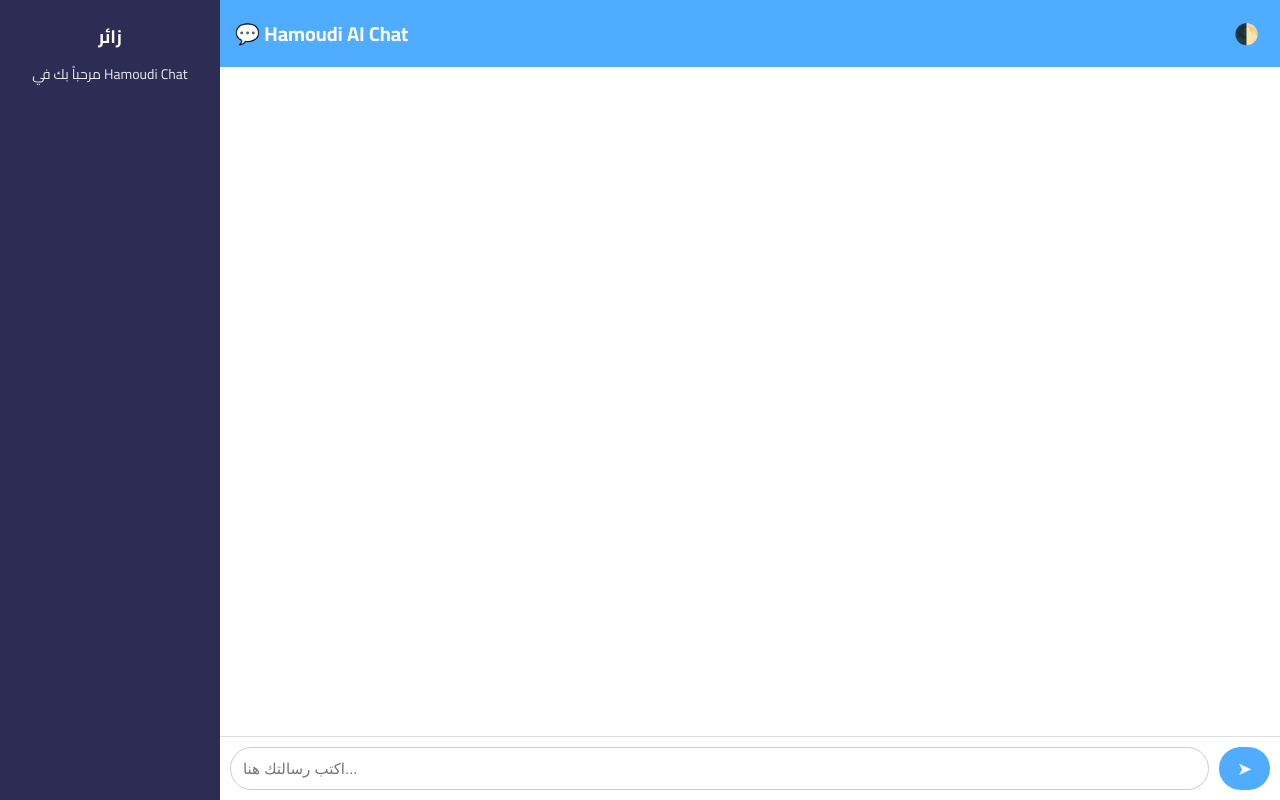
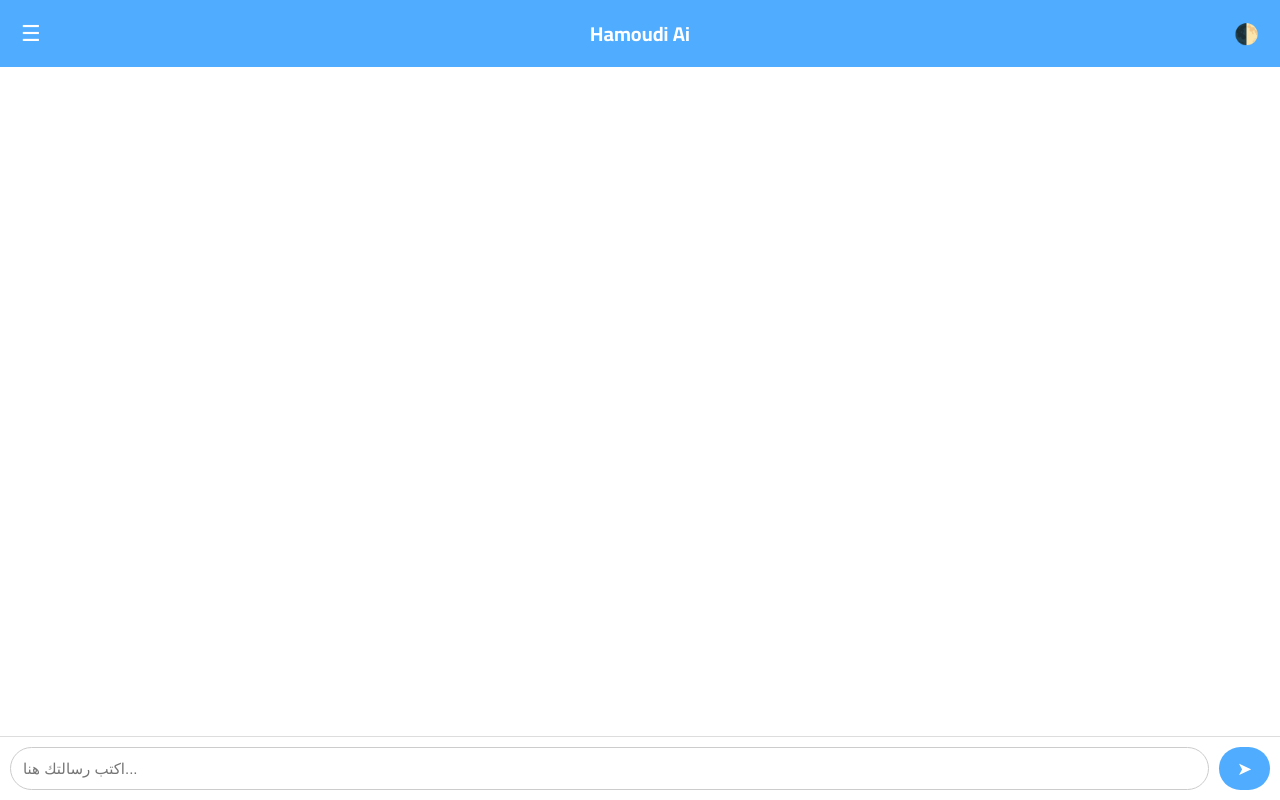
Before and after one commit to Hamoudi4app/Hamoudi-Ai, a Flask app: page /chat in a window 1280 px wide. Run offline with Flask 3, Linux system fonts and the light colour scheme; a user stored in the database is signed in; some libraries are stand-ins or nearby versions.

Commit message:
Update index.html

```diff
--- a/templates/index.html
+++ b/templates/index.html
@@ -2,31 +2,38 @@
 <html lang="ar">
 <head>
   <meta charset="UTF-8">
-  <title>Hamoudi AI Chat</title>
+  <title>Hamoudi Ai</title>
   <meta name="viewport" content="width=device-width, initial-scale=1.0">
   <link href="https://fonts.googleapis.com/css2?family=Cairo:wght@400;700&display=swap" rel="stylesheet">
   <style>
     body {
       font-family: "Cairo", sans-serif;
+      margin: 0;
+      height: 100vh;
+      display: flex;
+      flex-direction: column;
       background: linear-gradient(135deg, #1f1c2c, #928dab);
-      margin: 0;
-      padding: 0;
-      display: flex;               /* ✅ لتوزيع الشريط الجانبي + المحتوى */
-      flex-direction: row;         /* ✅ جنب بعض */
-      height: 100vh;
-      transition: background 0.3s, color 0.3s;
     }
 
     /* ✅ الشريط الجانبي */
     #sidebar {
-      width: 220px;
+      position: fixed;
+      top: 0;
+      left: -250px; /* مخفي افتراضياً */
+      width: 250px;
+      height: 100%;
       background: #2c2c54;
       color: #fff;
       padding: 20px;
       box-sizing: border-box;
+      transition: left 0.3s ease;
       display: flex;
       flex-direction: column;
       align-items: center;
+      z-index: 1000;
+    }
+    #sidebar.active {
+      left: 0; /* يظهر عند التفعيل */
     }
     #sidebar h3 {
       margin: 0 0 8px;
@@ -36,31 +43,47 @@
     #sidebar p {
       font-size: 14px;
       text-align: center;
-      margin: 0;
+      margin: 0 0 12px;
       opacity: 0.9;
     }
-
-    /* ✅ الحاوية الرئيسية للمحتوى الأصلي */
-    .main {
-      flex: 1;
-      display: flex;
-      flex-direction: column;
-      min-width: 0;
+    #logout-btn {
+      margin-top: auto;
+      padding: 10px 20px;
+      background: red;
+      color: #fff;
+      border: none;
+      border-radius: 6px;
+      cursor: pointer;
+      font-size: 14px;
+    }
+    #logout-btn:hover {
+      background: darkred;
     }
 
+    /* ✅ الهيدر */
     header {
       background: #4facfe;
       color: #fff;
       padding: 15px;
-      text-align: center;
       font-size: 20px;
       font-weight: bold;
       display: flex;
-      justify-content: space-between;
+      justify-content: center; /* النص في المنتصف */
       align-items: center;
+      position: relative;
     }
-
+    #toggle-sidebar {
+      position: absolute;
+      left: 15px;
+      background: transparent;
+      border: none;
+      font-size: 22px;
+      color: #fff;
+      cursor: pointer;
+    }
     #toggle-theme {
+      position: absolute;
+      right: 15px;
       background: transparent;
       border: none;
       font-size: 20px;
@@ -73,7 +96,6 @@
       background: #fff;
       padding: 15px;
       overflow-y: auto;
-      transition: background 0.3s, color 0.3s;
     }
 
     .message {
@@ -104,23 +126,6 @@
     .avatar {
       margin-right: 8px;
       font-size: 18px;
-    }
-
-    .images {
-      display: grid;
-      grid-template-columns: repeat(auto-fill, minmax(160px, 1fr));
-      gap: 10px;
-      margin-top: 8px;
-    }
-
-    .images img {
-      width: 100%;
-      border-radius: 10px;
-      transition: transform 0.2s;
-    }
-
-    .images img:hover {
-      transform: scale(1.05);
     }
 
     #input-area {
@@ -171,57 +176,59 @@
       background: #444;
       color: #eee;
     }
-
-    /* 📱 إخفاء الشريط الجانبي على الشاشات الصغيرة (اختياري) */
-    @media (max-width: 768px) {
-      #sidebar { display: none; }
-    }
   </style>
 </head>
 <body>
   <!-- ✅ الشريط الجانبي -->
   <aside id="sidebar">
     <h3 id="sidebar-username">زائر</h3>
-    <p>مرحباً بك في Hamoudi Chat</p>
+    <p>مرحباً بك في Hamoudi Ai</p>
+    <button id="logout-btn">تسجيل الخروج</button>
   </aside>
 
-  <!-- ✅ المحتوى الأصلي داخل حاوية -->
-  <div class="main">
+  <!-- ✅ الهيدر -->
   <header>
-      💬 Hamoudi AI Chat
+    <button id="toggle-sidebar">☰</button>
+    Hamoudi Ai
     <button id="toggle-theme">🌓</button>
   </header>
+
   <div id="chat"></div>
   <div id="input-area">
     <input id="input" type="text" placeholder="اكتب رسالتك هنا...">
     <button id="send-btn" onclick="sendMessage()">➤</button>
   </div>
-  </div>
 
   <script>
     const chatBox = document.getElementById("chat");
+    const sidebar = document.getElementById("sidebar");
+    const toggleSidebarBtn = document.getElementById("toggle-sidebar");
+    const logoutBtn = document.getElementById("logout-btn");
 
-    // 🔗 تحويل النصوص التي تحتوي على روابط إلى روابط قابلة للضغط
+    // فتح/إغلاق الشريط الجانبي
+    toggleSidebarBtn.addEventListener("click", () => {
+      sidebar.classList.toggle("active");
+    });
+
+    // زر تسجيل الخروج
+    logoutBtn.addEventListener("click", () => {
+      localStorage.clear();
+      alert("تم تسجيل الخروج");
+      window.location.href = "login.html"; // يرجع لصفحة البداية
+    });
+
     function linkify(text) {
       const urlRegex = /(https?:\/\/[^\s]+)/g;
-      return text.replace(urlRegex, function(url) {
-        return '<a href="' + url + '" target="_blank">' + url + '</a>';
-      });
+      return text.replace(urlRegex, url => '<a href="' + url + '" target="_blank">' + url + '</a>');
     }
 
-    // 💾 تحميل المحادثة من LocalStorage
     function loadChat() {
       const history = localStorage.getItem("chatHistory");
-      if (history) {
-        chatBox.innerHTML = history;
-      }
-      // ✅ تحميل اسم المستخدم للشريط الجانبي
+      if (history) chatBox.innerHTML = history;
       const name = localStorage.getItem("username") || "زائر";
-      const nameEl = document.getElementById("sidebar-username");
-      if (nameEl) nameEl.textContent = name;
+      document.getElementById("sidebar-username").textContent = name;
     }
 
-    // 💾 حفظ المحادثة في LocalStorage
     function saveChat() {
       localStorage.setItem("chatHistory", chatBox.innerHTML);
     }
@@ -229,50 +236,13 @@
     function addMessage(text, sender="ai") {
       const div = document.createElement("div");
       div.className = "message " + sender;
-
       const avatar = document.createElement("span");
       avatar.className = "avatar";
       avatar.textContent = sender === "user" ? "👤" : "🤖";
-
       const content = document.createElement("span");
       content.innerHTML = linkify(text);
-
       div.appendChild(avatar);
       div.appendChild(content);
-
-      chatBox.appendChild(div);
-      chatBox.scrollTop = chatBox.scrollHeight;
-      saveChat();
-    }
-
-    function addImages(images, titleText="صور") {
-      const div = document.createElement("div");
-      div.className = "message ai";
-
-      const avatar = document.createElement("span");
-      avatar.className = "avatar";
-      avatar.textContent = "🤖";
-      div.appendChild(avatar);
-
-      const title = document.createElement("div");
-      title.textContent = titleText;
-      div.appendChild(title);
-
-      const imgContainer = document.createElement("div");
-      imgContainer.className = "images";
-      images.forEach(img => {
-        const link = document.createElement("a");
-        link.href = img.image;
-        link.target = "_blank";
-
-        const image = document.createElement("img");
-        image.src = img.image;
-        image.alt = img.title || "صورة";
-        link.appendChild(image);
-
-        imgContainer.appendChild(link);
-      });
-      div.appendChild(imgContainer);
       chatBox.appendChild(div);
       chatBox.scrollTop = chatBox.scrollHeight;
       saveChat();
@@ -285,36 +255,6 @@
       addMessage(text, "user");
       input.value = "";
 
-      const isImageQuery =
-        text.startsWith("هات صور") ||
-        text.startsWith("صورة") ||
-        text.includes("صور عن") ||
-        text.includes("اعرض صور") ||
-        text.includes("صور لـ") ||
-        text.includes("صور ل ") ||
-        text.includes("المطور محمد فيصل");
-
-      if (isImageQuery) {
-        const q = text
-          .replace(/^هات صور\s*/, "")
-          .replace(/^صورة\s*/, "")
-          .replace(/(اعرض صور|صور عن|صور لـ|صور ل )/, "")
-          .trim() || text;
-
-        try {
-          const resp = await fetch(`/api/images?q=${encodeURIComponent(q)}`);
-          const data = await resp.json();
-          if (data.images && data.images.length > 0) {
-            addImages(data.images, `صور عن ${q}`);
-          } else {
-            addMessage("لم أجد صور مناسبة.", "ai");
-          }
-        } catch (err) {
-          addMessage("حدث خطأ أثناء جلب الصور.", "ai");
-        }
-        return;
-      }
-
       try {
         const resp = await fetch("/api/chat", {
           method: "POST",
@@ -322,24 +262,17 @@
           body: JSON.stringify({ message: text })
         });
         const data = await resp.json();
-        if (data.reply) {
-          addMessage(data.reply, "ai");
-        } else {
-          addMessage(data.error || "خطأ غير معروف", "ai");
-        }
-      } catch (err) {
+        if (data.reply) addMessage(data.reply, "ai");
+        else addMessage(data.error || "خطأ غير معروف", "ai");
+      } catch {
         addMessage("تعذر الاتصال بالخادم.", "ai");
       }
     }
 
-    // 🌗 تبديل الوضع الداكن والفاتح
-    const toggleBtn = document.getElementById("toggle-theme");
-    toggleBtn.addEventListener("click", () => {
+    document.getElementById("toggle-theme").addEventListener("click", () => {
       document.body.classList.toggle("dark-mode");
-      saveChat(); // نحفظ المحادثة (اختياري حفظ الثيم لاحقاً)
     });
 
-    // تحميل المحادثة عند فتح الصفحة
     window.onload = loadChat;
   </script>
 </body>
```
Lines whose indentation alone changed are shown as unchanged.
